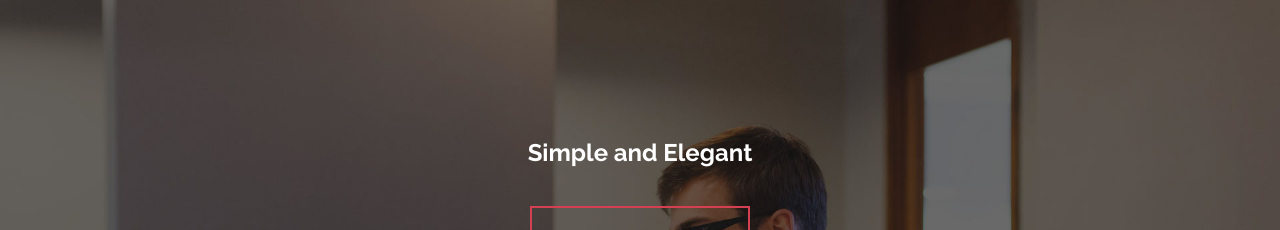
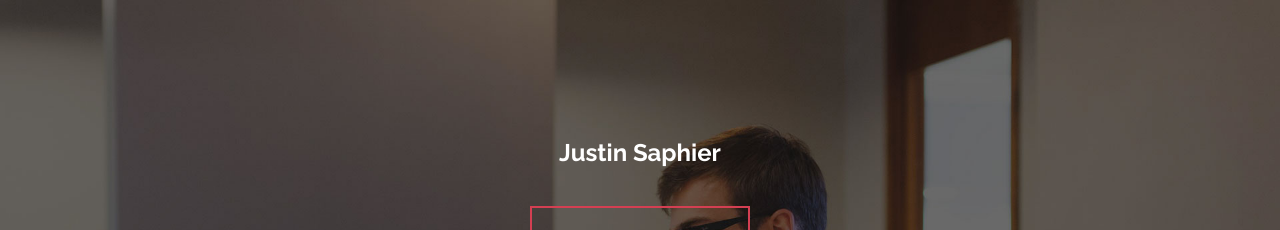
Before and after one commit to justinsaphier/justinsaphier.github.io, a plain HTML site: page index.html in a window 1280 px wide. Shown: the top 230 px of the page. Drawn offline with Linux system fonts and the light colour scheme.

Commit message:
put my name

```diff
--- a/index.html
+++ b/index.html
@@ -40,7 +40,7 @@
 				<div class="row">
 					<div class="col-md-2"></div>
 					<div class="col-md-8 wow fadeIn" data-wow-delay="0.9s">
-						<h3>Simple and Elegant</h3>
+						<h3> Justin Saphier</h3>
 						<h1>Lavish</h1>
 						<h2 class="rotate">DESIGNER &AMP; DEVELOPER, UI &AMP; UX SPECIALIST, PROJECT LEADER</h2>
 						<p>Lorem ipsum dolor sit amet, consectetuer adipiscing elit, sed diam nonummy nibh euismod tincidunt ut laoreet. Dolore magna aliquam erat volutpat.</p>
```
